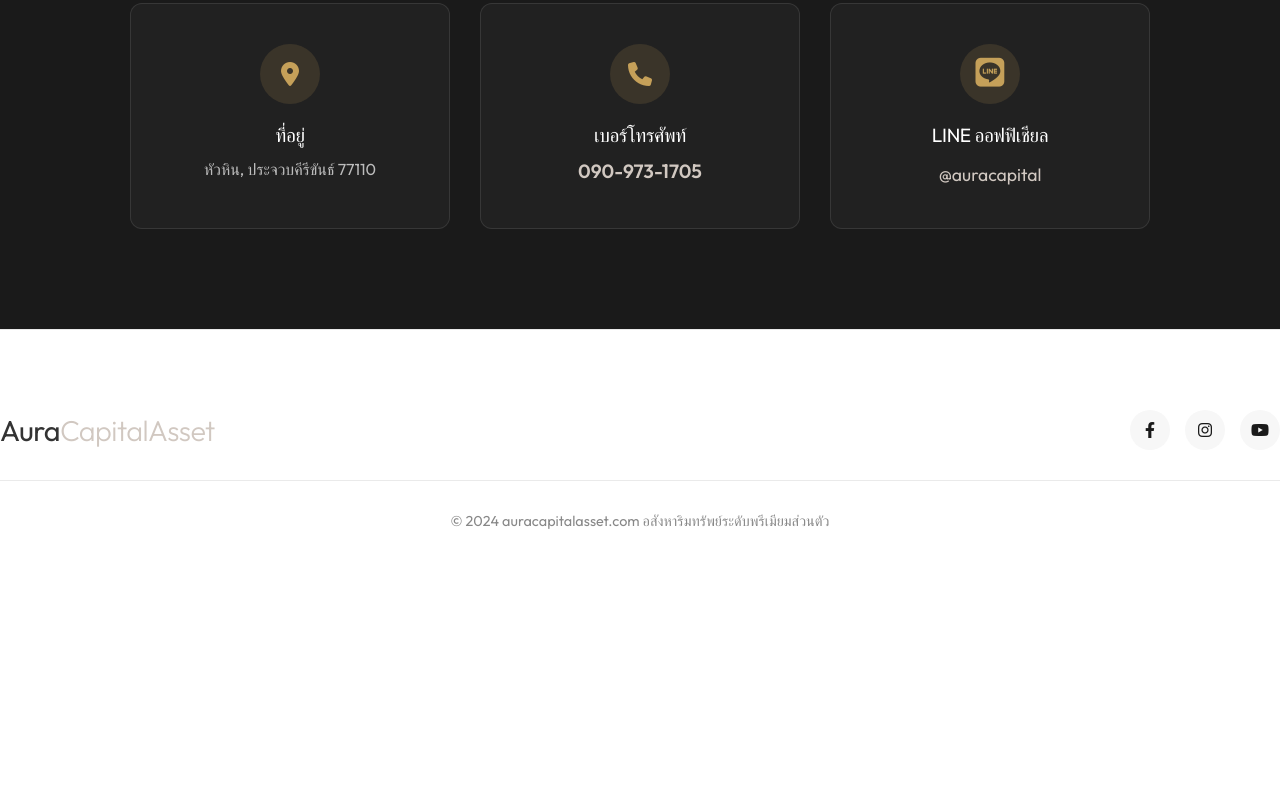
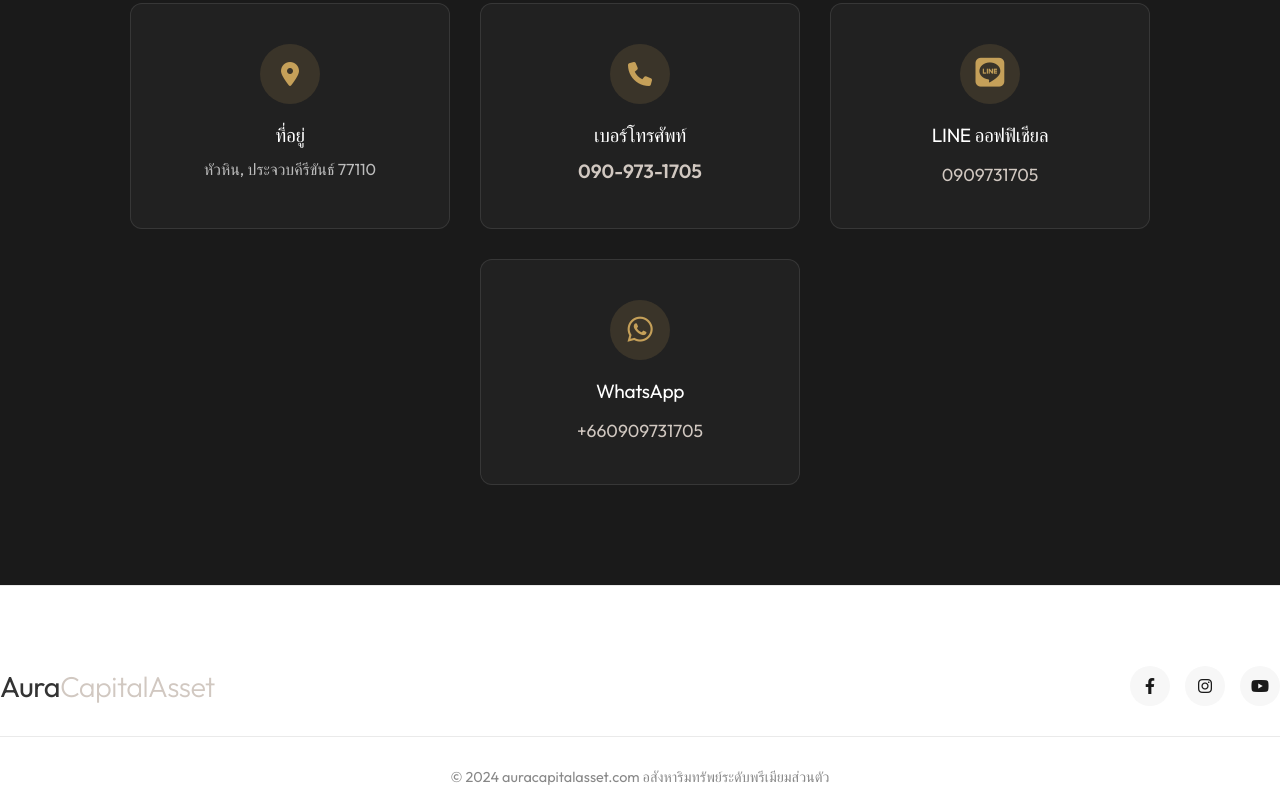
Before and after one commit to netfirms/property-selling-website, a website: page asset/properties/land/land_hua-hin-1/index.html in a window 1280 px wide. Shown: the part 9940-10749 px from the top of the page. Before the commit the page ends 10493 px from the top, so only its background shows below. Drawn offline with nearby package versions, Linux system fonts and the light colour scheme.

Commit message:
feat: update land sale contact info with new LINE ID and WhatsApp

```diff
--- a/asset/properties/land/land_hua-hin-1/index.html
+++ b/asset/properties/land/land_hua-hin-1/index.html
@@ -1104,7 +1104,15 @@
                <i class="fab fa-line"></i>
             </div>
             <h4 style="color: #fff; margin-bottom: 15px; font-size: 1.2rem;" data-i18n="contact_col_line">LINE Official</h4>
-            <a href="https://line.me/ti/p/~@auracapital" style="color: var(--primary-color); text-decoration: none; font-size: 1.1rem;">@auracapital</a>
+            <a href="https://line.me/ti/p/~0909731705" style="color: var(--primary-color); text-decoration: none; font-size: 1.1rem;">0909731705</a>
+          </div>
+
+          <div class="contact-card scroll-reveal delay-3" style="background: rgba(255,255,255,0.03); border: 1px solid rgba(255,255,255,0.1); border-radius: 12px; padding: 40px 30px; width: 100%; max-width: 320px;">
+            <div style="width: 60px; height: 60px; border-radius: 50%; background: rgba(197, 160, 89, 0.15); display: flex; align-items: center; justify-content: center; color: #c5a059; font-size: 1.8rem; margin: 0 auto 20px auto;">
+               <i class="fab fa-whatsapp"></i>
+            </div>
+            <h4 style="color: #fff; margin-bottom: 15px; font-size: 1.2rem;">WhatsApp</h4>
+            <a href="https://wa.me/66909731705" style="color: var(--primary-color); text-decoration: none; font-size: 1.1rem;" target="_blank">+660909731705</a>
           </div>
         </div>
       </div>
@@ -1130,7 +1138,8 @@
     <!-- Sticky Mobile CTA -->
     <div class="sticky-cta-mobile" id="sticky-cta">
       <a href="tel:+66909731705" class="btn btn-secondary"><i class="fas fa-phone"></i> Call</a>
-      <a href="https://line.me/ti/p/~@auracapital" target="_blank" class="btn btn-primary"><i class="fab fa-line"></i> LINE</a>
+      <a href="https://wa.me/66909731705" target="_blank" class="btn btn-success" style="background: #25D366; color: #fff; border: none;"><i class="fab fa-whatsapp"></i> WhatsApp</a>
+      <a href="https://line.me/ti/p/~0909731705" target="_blank" class="btn btn-primary"><i class="fab fa-line"></i> LINE</a>
     </div>
 
     <!-- Custom JS -->
```
